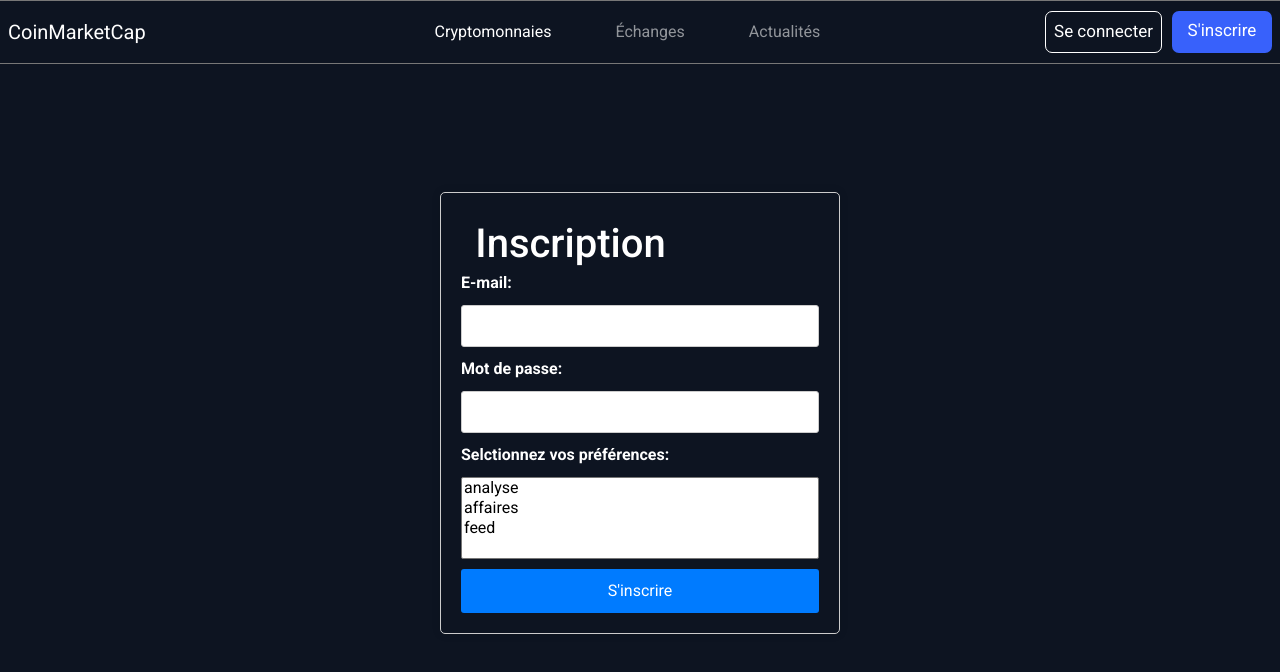
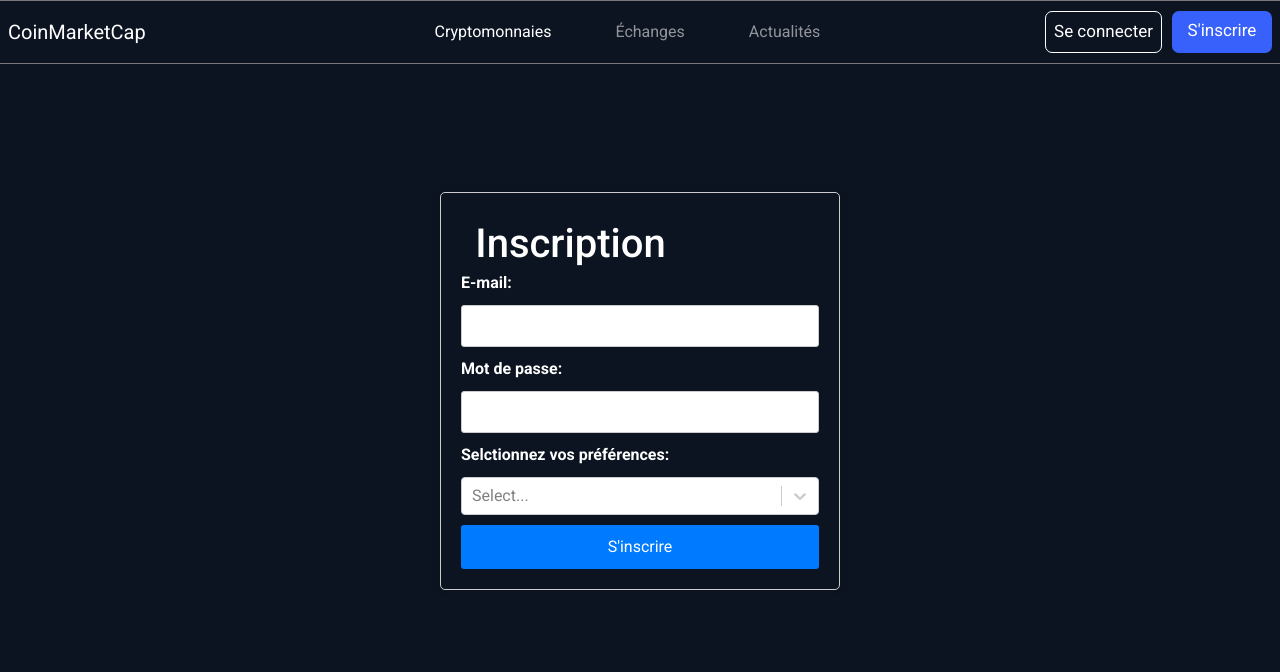
Before and after one commit to ian-dqn/T-WEB, a React (Create React App) app in the folder frontend/: page /register in a window 1280 px wide. Shown: the top 672 px of the page. Built offline with nearby package versions, Linux system fonts and the light colour scheme.

Commit message:
[FEAT] add component selection user preferences

```diff
--- a/frontend/src/components/Accueil.jsx
+++ b/frontend/src/components/Accueil.jsx
@@ -7,8 +7,6 @@
 import B from '../asset/img/B.png'
 import C from '../asset/img/c.jpg'
 import Table from '../templates/Accueil/Table';
-// import DisplayArticle from '../templates/News/Articles';
-
 
 function Accueil() {
     // Use state to track the checked state
--- a/frontend/src/components/User/LoginUser.jsx
+++ b/frontend/src/components/User/LoginUser.jsx
@@ -23,6 +23,16 @@
         setErrorMessage('');
     };
 
+    const handleCryptoParamsChange = (e) => {
+        const selectedCryptoParams = Array.from(e.target.selectedOptions, (option) => option.value);
+        setCryptoParams(selectedCryptoParams);
+    };
+
+    const handleNewsParamsChange = (e) => {
+        const selectedNewsParams = Array.from(e.target.selectedOptions, (option) => option.value);
+        setNewsParams(selectedNewsParams);
+    };
+
     const handleSubmit = async (e) => {
         e.preventDefault();
 
@@ -30,9 +40,13 @@
             const response = await axios.post('http://localhost:5000/api/auth/login', {
                 email,
                 password,
+                cryptoParams,
+                newsParams,
             });
             // Store the token in localStorage
             localStorage.setItem('user',JSON.stringify(response.data.user));
+            localStorage.setItem('data',JSON.stringify(response.data));
+            localStorage.setItem('data',JSON.stringify(response.data));
             localStorage.setItem('data',JSON.stringify(response.data));
             console.log('Server response:', response.data);
             // Redirect the user to the home page
--- a/frontend/src/components/User/RegisterUser.jsx
+++ b/frontend/src/components/User/RegisterUser.jsx
@@ -3,6 +3,7 @@
 import '../../asset/css/RegisterUser.css';
 import { newsOptions } from '../../constants/userPreferencesOptions';
 import { useNavigate } from 'react-router-dom';
+import MyComponent from './newsPreferences'
 
 const RegisterUser = () => {
     const [email, setEmail] = useState('');
@@ -84,8 +85,7 @@
                 />
 
                 <label htmlFor="newsParams">Selctionnez vos préférences:</label>
-                <select
-                    multiple
+                {/* <makeAnimated
                     id="newsParams"
                     name="newsParams"
                     onChange={handleNewsParamsChange}
@@ -95,7 +95,9 @@
                             {option}
                         </option>
                     ))}
-                </select>
+                </makeAnimated> */}
+
+                <MyComponent />
 
                 <button type="submit">S'inscrire</button>
             </form>
--- /dev/null
+++ b/frontend/src/components/User/newsPreferences.jsx
@@ -0,0 +1,27 @@
+import React from 'react';
+import Select from 'react-select'
+import makeAnimated from 'react-select/animated';
+import { newsOptions } from '../../constants/userPreferencesOptions';
+
+const animatedComponents = makeAnimated();
+
+// Convert the array of strings to an array of objects
+
+const customStyles = {
+    option: (provided, state) => ({
+      ...provided,
+      color: 'black', // Change the color to black
+    }),
+  };
+
+  const MyComponent = () => (
+    <Select
+      closeMenuOnSelect={false}
+      components={animatedComponents}
+      isMulti
+      options={newsOptions}
+      styles={customStyles}
+    />
+  )
+
+  export default MyComponent;
--- a/frontend/src/constants/userPreferencesOptions.js
+++ b/frontend/src/constants/userPreferencesOptions.js
@@ -1,2 +1,13 @@
 // export const cryptoOptions = ['Bitcoin', 'Ethereum', 'Litecoin', 'Ripple'];
-export const newsOptions = ['analyse', 'affaires', 'feed'];
+export const newsOptions = [
+    { value: "Analyse", label: "analyse" },
+    { value: "Affaires", label: "affaires" },
+    { value: "Évènements", label: "evenements" },
+    { value: "En Vedette", label: "en-vedette" },
+    { value: "Interview", label: "interview" },
+    { value: "Marchés", label: "marches" },
+    { value: "Avis", label: "avis" },
+    { value: "Politique et réglementation", label: "politique-et-reglementation" },
+    { value: "Sondages et rapports", label: "sondages-et-rapports" },
+    { value: "Communiqué de presse", label: "communique-de-presse" },
+      ];
```
